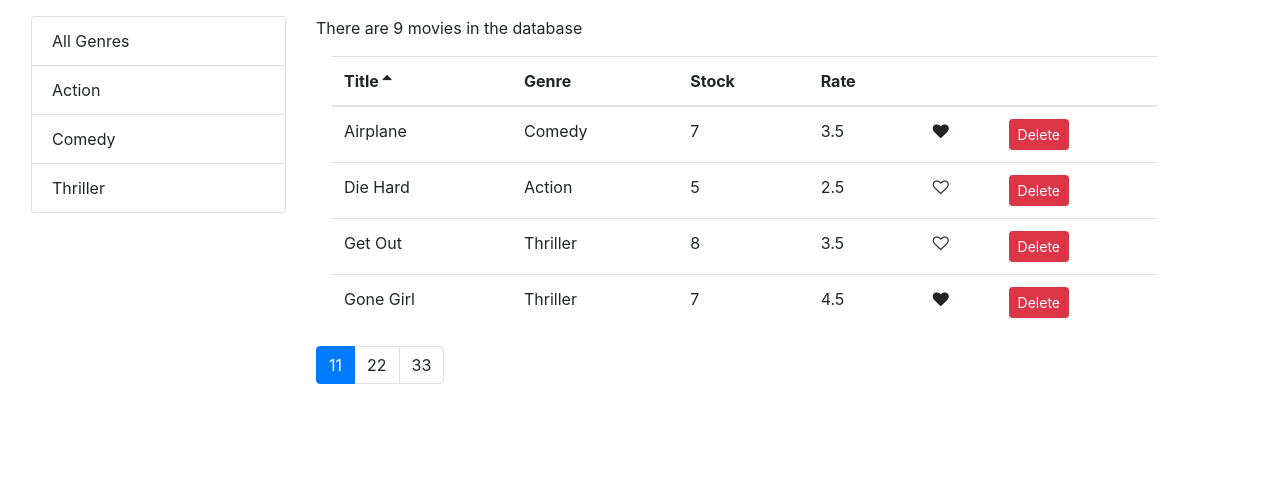
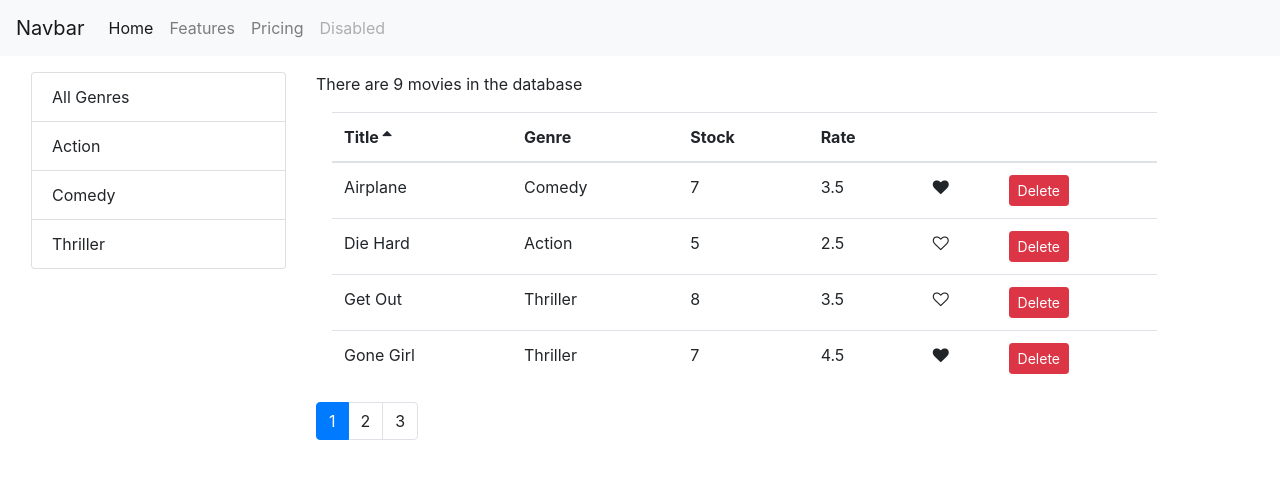
Before and after one commit to msinta/react-codewmosh, a React (Create React App) app in the folder vidly/: page / in a window 1280 px wide. Shown: the top 478 px of the page. Built offline with nearby package versions, Linux system fonts and the light colour scheme.

Commit message:
fixed page number error

```diff
--- a/vidly/src/App.js
+++ b/vidly/src/App.js
@@ -1,10 +1,13 @@
 import './App.css';
+import Movies from './components/movies';
+import NavBar from './components/navbar';
 
 
 function App() {
   return (
-    <main className="container">
-      <h2>Hello World </h2>
+    <main>
+      <NavBar />
+       <Movies />
     </main>
   );
 }
--- a/vidly/src/components/common/pagination.jsx
+++ b/vidly/src/components/common/pagination.jsx
@@ -13,7 +13,7 @@
         {pages.map((element) => (
           <li className={element === currentPage ? 'page-item active': 'page-item'} key={element}>
             <a className="page-link" onClick={() => onPageChange(element)}>
-              {element}{element}
+              {element}
             </a>
           </li>
         ))}
--- /dev/null
+++ b/vidly/src/components/navbar.jsx
@@ -0,0 +1,30 @@
+import React, { Component } from "react";
+
+const NavBar = () => {
+  return (
+    <nav class="navbar navbar-expand-lg navbar-light bg-light">
+      <a class="navbar-brand" href="#">Navbar</a>
+      <button class="navbar-toggler" type="button" data-toggle="collapse" data-target="#navbarNav" aria-controls="navbarNav" aria-expanded="false" aria-label="Toggle navigation">
+        <span class="navbar-toggler-icon"></span>
+      </button>
+      <div class="collapse navbar-collapse" id="navbarNav">
+        <ul class="navbar-nav">
+          <li class="nav-item active">
+            <a class="nav-link" href="#">Home <span class="sr-only">(current)</span></a>
+          </li>
+          <li class="nav-item">
+            <a class="nav-link" href="#">Features</a>
+          </li>
+          <li class="nav-item">
+            <a class="nav-link" href="#">Pricing</a>
+          </li>
+          <li class="nav-item">
+            <a class="nav-link disabled" href="#">Disabled</a>
+          </li>
+        </ul>
+      </div>
+    </nav>
+  );
+};
+
+export default NavBar;
--- a/vidly/src/index.js
+++ b/vidly/src/index.js
@@ -6,13 +6,17 @@
 import 'font-awesome/css/font-awesome.css'
 import Movies from './components/movies'
 import App from './App'
+import { BrowserRouter } from "react-router-dom";
+
+import {Route} from 'react-router-dom'
 
 
 const root = ReactDOM.createRoot(document.getElementById('root'));
 root.render(
-  <React.StrictMode>
-    <Movies />
-  </React.StrictMode>
+  <BrowserRouter>
+    <App />
+  </BrowserRouter>,
+
 );
 
 // If you want to start measuring performance in your app, pass a function
```
